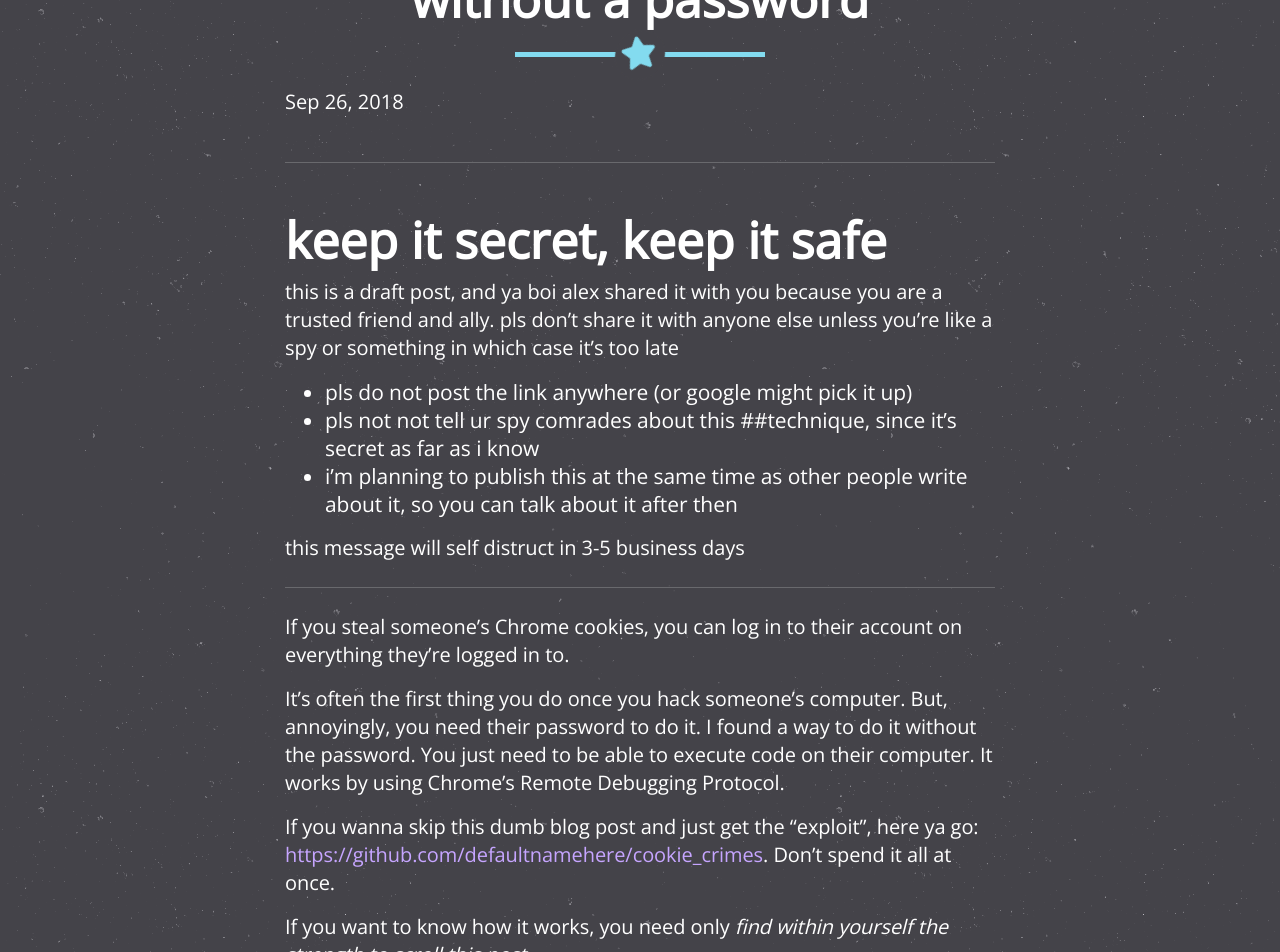
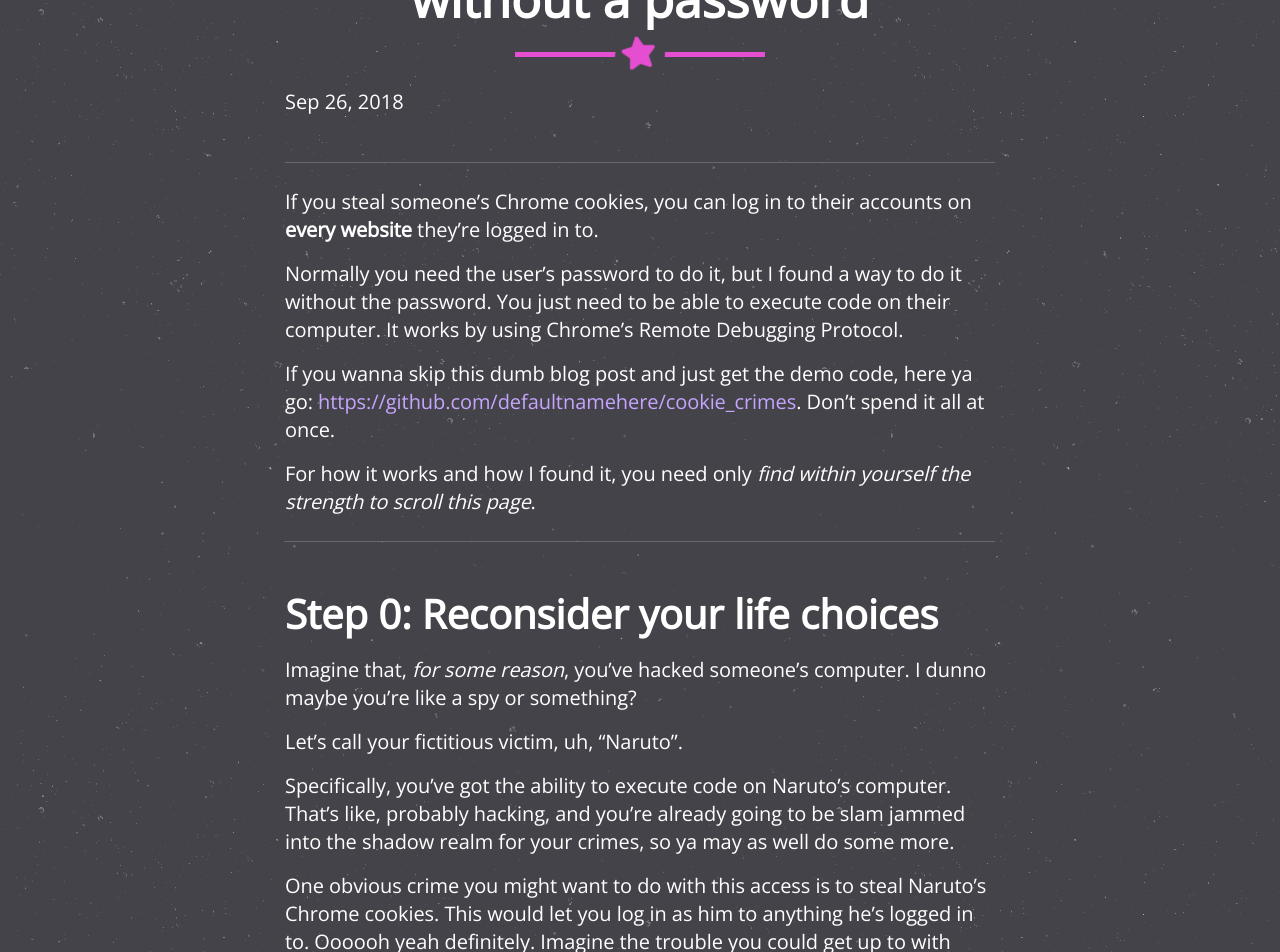
Before and after one commit to mangopdf/mangopdf.github.io, a Jekyll site: the page built from _posts/2018-09-26-stealing-chrome-cookies-without-root.md, in a window 1280 px wide and 1400 px high, scrolled down 336 px. Shown: the top 952 px of the window. Built offline with Jekyll 4.4.1, drawn with Linux system fonts in a browser that asks for light colours; nearby versions of some CDN libraries; some of the changed text lies outside the part shown.

Commit message:
publish chrome cookies aw yeah

````diff
--- a/_posts/2018-09-26-stealing-chrome-cookies-without-root.md
+++ b/_posts/2018-09-26-stealing-chrome-cookies-without-root.md
@@ -5,29 +5,17 @@ date: 2018-09-26 16:20:12 +1100
 blurb: I found a new way to trick Google Chrome into giving up its secrets.
 description: Stealing Chrome Cookies without root or password on OSX, Linux, and Windows via Remote Debugging Protocol.
 permalink: /stealing-chrome-cookies-without-a-password
-colour: blue
+colour: lightblue
 image: /img/chrome_cookies.png
-hidden: yep
 ---
 
-# keep it secret, keep it safe
-this is a draft post, and ya boi alex shared it with you because you are a trusted friend and ally. pls don't share it with anyone else unless you're like a spy or something in which case it's too late
+If you steal someone's Chrome cookies, you can log in to their accounts on **every website** they're logged in to.
 
-* pls do not post the link anywhere (or google might pick it up)
-* pls not not tell ur spy comrades about this ##technique, since it's secret as far as i know
-* i'm planning to publish this at the same time as other people write about it, so you can talk about it after then
+Normally you need the user's password to do it, but I found a way to do it without the password. You just need to be able to execute code on their computer. It works by using Chrome's Remote Debugging Protocol.
 
-this message will self distruct in 3-5 business days
+If you wanna skip this dumb blog post and just get the demo code, here ya go: [https://github.com/defaultnamehere/cookie_crimes](https://github.com/defaultnamehere/cookie_crimes). Don't spend it all at once.
 
----
-
-If you steal someone's Chrome cookies, you can log in to their account on everything they're logged in to.
-
-It's often the first thing you do once you hack someone's computer. But, annoyingly, you need their password to do it. I found a way to do it without the password. You just need to be able to execute code on their computer. It works by using Chrome's Remote Debugging Protocol.
-
-If you wanna skip this dumb blog post and just get the "exploit", here ya go: [https://github.com/defaultnamehere/cookie_crimes](https://github.com/defaultnamehere/cookie_crimes). Don't spend it all at once.
-
-If you want to know how it works, you need only _find within yourself the strength to scroll this post._
+For how it works and how I found it, you need only _find within yourself the strength to scroll this page_.
 
 ---
 
@@ -35,37 +23,45 @@ If you want to know how it works, you need only _find within yourself the streng
 
 Imagine that, _for some reason_, you've hacked someone's computer. I dunno maybe you're like a spy or something?
 
-Let's call your fictitious victim, I dunno, say, Elon.
+Let's call your fictitious victim, uh, "Naruto".
 
-Specifically, you've got the ability to execute code on Ol' Musky's computer. That's hacking, and you're already going to be slam jammed into the shadow realm for your crimes, so ya may as well do some more.
+Specifically, you've got the ability to execute code on Naruto's computer. That's like, probably hacking, and you're already going to be slam jammed into the shadow realm for your crimes, so ya may as well do some more.
 
-One obvious crime you might want to do with this access is to steal Elon's Chrome cookies. This would let you log in as him to anything he's logged in to. Oooooh yeah definitely. Imagine the trouble you could get up to with _that_.
+One obvious crime you might want to do with this access is to steal Naruto's Chrome cookies. This would let you log in as him to anything he's logged in to. Oooooh yeah definitely. Imagine the trouble you could get up to with _that_.
+
+![crimes](https://i.imgflip.com/2llk9b.jpg)
 
 ### How do cookies work?
 
 You know how you don't have to log in every time you go to Facebook? How when you go to `facebook.com` it just shows you your timeline? How does Facebook know it's you?
 
-It's because when you log in to Facebook, Facebook gives you a cookie, which lives on your computer. Next time you go to Facebook, you just show it that cookie, and it lets you in without having to type your password again.
+It's because when you log in to Facebook, Facebook gives you a cookie, which lives on your computer. Next time you go to Facebook, you just _show_ it that cookie, and it lets you in without having to type your password again.
 
 It's like those wristbands they give you at the club to show you're of drinking age, except I'm not sure if they still do that because I haven't been to an Event since the release of Stardew Valley.
 
+![wristband](https://cdn.shopify.com/s/files/1/1062/4304/products/drinking-age-verified-wristbands_1024x1024.png?v=1529782466)
+
 ### And if someone were to....\*sideways look\* _steal_ those cookies?
 
-For example, if you had Elon's Facebook cookies, it doesn't matter whether he has a really good password, 2 Factor Authentication, or is particularly good mates with zucc and the boys. You can just put Elon's Facebook cookie in you own browser, and go to `facebook.com`, and you'll see _Elon's_ Facebook account logged in.
+For example, if you had Naruto's Facebook cookies, it doesn't matter whether he has a really good password, 2 Factor Authentication, or is particularly good mates with zucc and the boys.
+
+You can just put Naruto's Facebook cookie in you own browser, and go to `facebook.com`, and you'll see _Naruto's_ Facebook account logged in.
 
 It's as easy as that.
 
 ### Chrome's cookie security
 
-Let's assume Elon, the absolute chap, has OS X - but this works on Windows and Linux too.
+Let's assume Naruto, the absolute chap, has OS X - but this works on Windows and Linux too.
 
-Elon's delicious, tasty Chrome cookies live in a file on his computer. Cleverly, Chrome encrypts his cookies with its own "Chrome Safe Storage" password. This password lives in Elon's Login Keychain, so the only way to get the cookies is to unlock the keychain by typing in his password.
+Naruto's delicious, tasty Chrome cookies live in a file on his computer. Cleverly, Chrome encrypts his cookies with its own "Chrome Safe Storage" password. This password lives in Naruto's Login Keychain, so the only way to get the cookies is to unlock the keychain by typing in his password.
 
 This is a perfectly legit way to get someone's cookies, but the reason we're here today is I'm pretty sure I found a way to skip all that.
 
+![diagram](/img/chrome-cookies/diagram.png)
+
 ---
 
-Why should we have to decrypt the cookies? After all, Elon can get his own cookies from Chrome without typing his password (`itwasthebestofgrimesitwastheworstofgrimes`). Surely there's a way to just get Chrome to give us the cookies, if we ask nicely?
+Why should we have to decrypt the cookies? After all, Naruto can get his own cookies from Chrome without typing his password. Surely there's a way to just get Chrome to give us the cookies, if we ask nicely?
 
 
 ## Step 1: Run Headless Chrome
@@ -88,6 +84,11 @@ Because we live in a dystopian future, Chrome allows you to remotely control it
 We're going to set up a headless Chrome window, using the same `user-data-dir`
 as our victim.
 
+This is apparently [not possible](https://chromium.googlesource.com/chromium/src/+/HEAD/docs/user_data_dir.md#Chrome-Remote-Desktop-sessions-Linux) according to Google.
+>  "two running Chrome instances cannot share the same user data directory"
+
+What, you're not gonna try it just because a _webpage_ told you not to? Of course we are.
+
 Here's what to run:
 
 ```
@@ -98,10 +99,10 @@ https://gmail.com \
 --remote-debugging-port=9222
 ```
 
-This sets remote debugging listening on localhost:9222 (the default port for
-Chrome Remote Debugging). It won't open a browser window, either. We need to tell headless Chrome browse to something so we can open a tab and start debugging it. You can replace `gmail.com` with anything you like.
+This sets remote debugging listening on `localhost:9222` (the default port for
+Chrome Remote Debugging, now _that's_ stealthy). It won't open a browser window, either. We need to tell headless Chrome browse to something so we can open a tab and start debugging it. You can replace `gmail.com` with anything you like.
 
-At this point, you can view any page as if Elon opened it in a new tab (and so, see all his Facebook messages, in our example). You can do that by adding `--dump-dom` to the command above, which will print out the HTML of the page you ask for (`gmail.com` above). But that seems a bit tedious, not very stealthy, and we can do better than that if we just _believe_.
+At this point, you can view any page as if Naruto opened it in a new tab (and so, see all his Facebook messages, in our example). You can do that by adding `--dump-dom` to the command above, which will print out the HTML of the page you ask for (`gmail.com` above). But that seems a bit tedious, not very stealthy, and we can do better than that if we just _believe_.
 
 Normally, you're supposed to like, open a _second_ Chrome, point it at the first Chrome, and use it to debug Chrome itself. Ya we're not gonna do that. We're gonna remotely debug Chrome with `curl`.
 
@@ -122,7 +123,7 @@ This is some documentation for the Protocol used by the Chrome Developer Tools (
 They say "hey, if you want to remotely debug Chrome, you need to speak the Remote Debugging Protocol."
 I'm ready for this page to teach me about how to remotely debug Chrome, but it says "we don't release that kind of information to punks like you".
 
-They casually tell you to sniff and reverse-engineer the protocol if you want to know how it works, since the only client for it is the Chrome Dev Tools themselves. The way they tell you to sniff it is using the Chrome Dev Tools to debug the _CHROME DEV TOOLS THEMSELVES_, and view the websocket data that the _first_ set of Chrome Dev Tools is sending. The ease with which they suggest this solution is quite stressful.
+They casually tell you to sniff and reverse-engineer the protocol if you want to know how it works, since the only client that speaks it is the Chrome Dev Tools themselves. The way they tell you to sniff it is using the Chrome Dev Tools to debug the _CHROME DEV TOOLS THEMSELVES_, and view the websocket data that the _first_ set of Chrome Dev Tools is sending. The ease with which they suggest this solution is quite stressful.
 
 Finally, they have a section called "How is the protocol defined?", which has two links to json files you're supposed to read, both of which 404.
 
@@ -189,9 +190,9 @@ I'm going to save you the 50 open Chrome tabs, reading of Ruby from 2012 on GitH
 
 Because we asked nicely, Chrome just _gives_ us the cookies. This bypasses the whole Chrome Safe Storage password thing because Chrome itself decrypts the cookies.
 
-And we did it all without needing to become the root user, or otherwise know Elon's password.
+And we did it all without needing to become the root user, or otherwise know Naruto's password.
 
-You can plug these cookies into a Chrome Extension (for example, [EditThisCookie](https://chrome.google.com/webstore/detail/editthiscookie/fngmhnnpilhplaeedifhccceomclgfbg)), and you'll be logged in to Elon's gmail if you just go to `mail.google.com` in your browser.
+You can plug these cookies into a Chrome Extension (for example, [EditThisCookie](https://chrome.google.com/webstore/detail/editthiscookie/fngmhnnpilhplaeedifhccceomclgfbg)), and you'll be logged in to Naruto's gmail if you just go to `mail.google.com` in your browser.
 
 Aaaaaand that's it. Crimes successful. Directed by Quentin Tarantino.
 
@@ -213,10 +214,10 @@ This means that if you want to use cookies you stole from someone's machine, you
 
 This feature is [in Google Chrome](https://www.chromestatus.com/feature/5097603234529280), but [disabled by default](https://groups.google.com/a/chromium.org/forum/#!topic/blink-dev/OkdLUyYmY1E), and being removed if I have understood [the heated discussion in this thread](https://groups.google.com/a/chromium.org/forum/?utm_medium=email&utm_source=footer#!msg/net-dev/AjFQjBmaEQE/_3DM1hwGCQAJ). The feature is also in Edge (which is what Internet Explorer is called now, post Identity Crisis).
 
-Even if Chrome used it, most websites don't use Channel-binding. This is because, well, it's not much harm to the website if Elon's cookies get used by someone else. That's more Elon's problem, in their eyes.
+Even if Chrome used it, most websites don't use Channel-binding. This is because, well, it's not much harm to the website if Naruto's cookies get used by someone else. That's more Naruto's problem, in their eyes.
 
 ### Detection
-In theory, people can detect the theft of cookies. Google, for instance, knows that they gave the cookie above to Elon. They can also know, that you, with a different browser, OS, and IP address, might not be Elon. They can also detect your channel-binding errors. But hey, I haven't seen this technique fail because of this so far.
+In theory, people can detect the theft of cookies. Google, for instance, knows that they gave the Gmail cookie above to Naruto. They can also know, that you, with a different browser, OS, and IP address, might not be Naruto. They can also detect your channel-binding errors. But hey, I haven't seen this technique fail because of this so far.
 
 
 # FAQ
@@ -228,12 +229,13 @@ I mean yeah pretty much you're right. It's not that big a deal. Nobody panic. Ev
 * You don't need to know someone's password to do it (unlike other methods)
 * It's simple ([one command](https://github.com/defaultnamehere/cookie_crimes]) to run)
 
-I'm pretty sure this is the best way of getting Chrome cookies once you're in someone's computer. I'm sure not going to bother with any other method anymore.
+I'm pretty sure this is the best way of getting Chrome cookies once you're in someone's computer. I sure wouldn't bother with any other method.
 
 ### Are you going to tell Google about this critical security flaw?
 Nah, they know about it. It's a feature of Chrome, after all. I even saw them [deciding to add it](https://bugs.chromium.org/p/chromium/issues/detail?id=668932).
 
-UPDATE: I told 'em about it juuuuuust to be nice.
+UPDATE: I told 'em about it juuuuuust in case.
+
 > I have to say this is working as intended. The remote debugging protocol is meant to provide full access, including cookies, and running Chrome with a flag makes it work.
 
 > I am surprised cookies can be read from a headful Chrome profile by the headless Chrome. We have plans to make profiles inter-operable, but that didn't happen yet. Maybe cookies are supported though, I didn't look too close.
@@ -257,11 +259,8 @@ Thanks for taking the time to read this blog post.
 
 I wrote this because they were out of pearls at the bubble tea place. You can talk to me about it on Twitter if you want: [@mangopdf](https://twitter.com/mangopdf)
 
-Thanks to [@hackgnar](https://twitter.com/hackgnar), who wondered aloud "there must be _some_ way to get the cookies without root, since the user can get their own cookies."
+---
 
-Thanks to ``<TODO: SOMEONE>``, for their guidance in pointing out that headless Chrome and remote debugging is a scary combination.
+Thanks to [@hackgnar](https://twitter.com/hackgnar), who wondered aloud "there must be _some_ way to get the cookies without root, since the user can get their own cookies".
 
-// todo:
-thank "wardolphin"
-thank @noncetonic from black sun labs (https://blacksunhackers.club/)
-change elon to something not an old meme
+Thanks also to [@noncetonic](https://twitter.com/noncetonic) and wardolphin, for their guidance in pointing out that headless Chrome and remote debugging is a scary combination.
````
Also changed, not shown: img/chrome-cookies/diagram.png (added).
